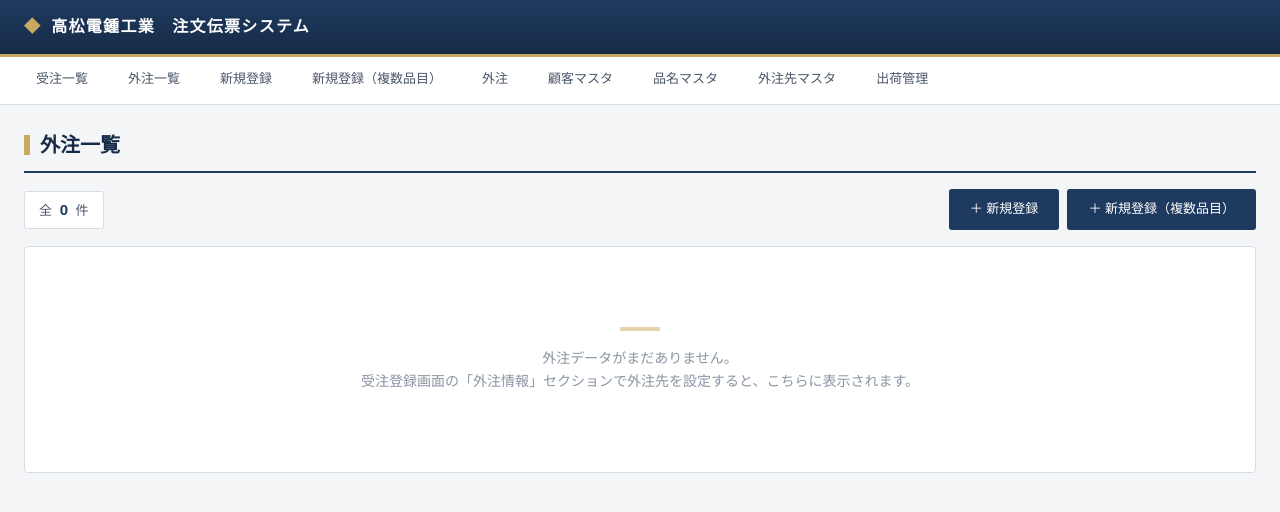
After one commit to soken0113-arch/mekki-app-, a Flask app: template templates/sub_orders.html in a window 1280 px wide. The commit adds this page. Shown: the top 512 px of the page. Run offline with Flask 3, Linux system fonts and the light colour scheme; the template is opened without the code that fills it, so the values that code supplies are empty; some libraries are stand-ins or nearby versions; some web fonts are replaced.

Commit message:
外注一覧ページを追加し受注一覧から分離
- /sub_orders ルート新規追加（外注先設定済み受注を表示）
- sub_orders.html 新規作成（外注先・品番・品名・数量・金額・合計・外注納期・納期アラート）
- 受注一覧から外注先設定済み受注を除外
- ナビバーに「外注一覧」リンクを追加（受注一覧の隣）

Co-Authored-By: Claude Sonnet 4.6 <noreply@anthropic.com>

```diff
--- a/app.py
+++ b/app.py
@@ -275,7 +275,7 @@ def change_password():
 def index():
     with get_db() as conn:
         rows = conn.execute(
-            "SELECT * FROM orders ORDER BY created_at DESC"
+            "SELECT * FROM orders WHERE (subcontractor_id IS NULL) ORDER BY created_at DESC"
         ).fetchall()
         shipped_rows = conn.execute("SELECT order_id FROM shipments").fetchall()
     shipped_ids = {r["order_id"] for r in shipped_rows}
@@ -304,6 +304,44 @@ def index():
         orders.append(order)
     alert_orders = [o for o in orders if o['alert']]
     return render_template("index.html", orders=orders, alert_orders=alert_orders)
+
+@app.route("/sub_orders")
+@login_required
+def sub_orders_list():
+    with get_db() as conn:
+        rows = conn.execute("""
+            SELECT o.*, s.name as subcontractor_name
+            FROM orders o
+            LEFT JOIN subcontractors s ON o.subcontractor_id = s.id
+            WHERE o.subcontractor_id IS NOT NULL
+            ORDER BY o.created_at DESC
+        """).fetchall()
+        shipped_rows = conn.execute("SELECT order_id FROM shipments").fetchall()
+    shipped_ids = {r["order_id"] for r in shipped_rows}
+    holidays = get_jp_holidays()
+    today = datetime.now().date()
+    orders = []
+    for row in rows:
+        if row["id"] in shipped_ids:
+            continue
+        order = dict(row)
+        due = None
+        try:
+            due = datetime.strptime(order['sub_due_date'], '%Y-%m-%d').date()
+        except:
+            pass
+        if due is None:
+            order['alert'] = None
+        elif due < today:
+            order['alert'] = 'overdue'
+        elif due == today:
+            order['alert'] = 'today'
+        elif get_prev_business_day(due, holidays) == today:
+            order['alert'] = 'tomorrow'
+        else:
+            order['alert'] = None
+        orders.append(order)
+    return render_template("sub_orders.html", orders=orders)
 
 @app.route("/new", methods=["GET", "POST"])
 @login_required
--- a/templates/base.html
+++ b/templates/base.html
@@ -22,6 +22,7 @@
 
   <nav class="app-nav">
     <a href="{{ url_for('index') }}" class="{% if request.endpoint == 'index' %}active{% endif %}">受注一覧</a>
+    <a href="{{ url_for('sub_orders_list') }}" class="{% if request.endpoint == 'sub_orders_list' %}active{% endif %}">外注一覧</a>
     <a href="{{ url_for('new_order') }}" class="{% if request.endpoint == 'new_order' %}active{% endif %}">新規登録</a>
     <a href="{{ url_for('new_order_multi') }}" class="{% if request.endpoint == 'new_order_multi' %}active{% endif %}">新規登録（複数品目）</a>
     <a href="{{ url_for('new_order_gaichuu') }}" class="{% if request.endpoint == 'new_order_gaichuu' %}active{% endif %}">外注</a>
--- /dev/null
+++ b/templates/sub_orders.html
@@ -0,0 +1,168 @@
+{% extends "base.html" %}
+
+{% block title %}外注一覧{% endblock %}
+
+{% block extra_css %}
+<style>
+  .toolbar {
+    display: flex;
+    align-items: center;
+    justify-content: space-between;
+    margin-bottom: 16px;
+    gap: 12px;
+    flex-wrap: wrap;
+  }
+  .toolbar-left {
+    display: flex;
+    align-items: center;
+    gap: 16px;
+  }
+  .count-badge {
+    font-size: 13px;
+    color: var(--text-sub);
+    background: #fff;
+    border: 1px solid var(--border);
+    padding: 6px 14px;
+    border-radius: 3px;
+  }
+  .count-badge strong {
+    color: var(--navy-700);
+    font-size: 15px;
+    font-weight: 700;
+    font-variant-numeric: tabular-nums;
+    margin: 0 4px;
+  }
+  .toolbar-right {
+    display: flex;
+    gap: 8px;
+  }
+  .table-wrap {
+    background: var(--surface);
+    border: 1px solid var(--border);
+    border-radius: 4px;
+    overflow-x: auto;
+  }
+  .table-wrap .data-table {
+    min-width: 960px;
+  }
+  .sub-badge {
+    display: inline-block;
+    padding: 3px 10px;
+    background: #f0fdf4;
+    color: #166534;
+    border: 1px solid #bbf7d0;
+    border-radius: 3px;
+    font-size: 11px;
+    font-weight: 600;
+  }
+  .row-actions {
+    display: flex;
+    gap: 6px;
+    white-space: nowrap;
+  }
+  .row-actions form { display: inline; }
+  .empty-state {
+    padding: 60px 20px;
+    text-align: center;
+    color: var(--text-mute);
+    font-size: 14px;
+  }
+  .empty-state::before {
+    content: "";
+    display: block;
+    width: 40px;
+    height: 4px;
+    background: var(--gold);
+    margin: 0 auto 16px;
+    opacity: 0.5;
+  }
+  .alert-overdue  { background-color: #ffe0e0; }
+  .alert-today    { background-color: #ffe8cc; }
+  .alert-tomorrow { background-color: #fffacc; }
+  @media (max-width: 640px) {
+    .toolbar { flex-direction: column; align-items: stretch; }
+    .toolbar-left, .toolbar-right { justify-content: space-between; }
+    .toolbar-right { flex-wrap: wrap; gap: 6px; }
+    .row-actions { flex-wrap: wrap; }
+  }
+</style>
+{% endblock %}
+
+{% block content %}
+<h1 class="page-title">外注一覧</h1>
+
+<div class="toolbar">
+  <div class="toolbar-left">
+    <div class="count-badge">全 <strong>{{ orders|length }}</strong> 件</div>
+  </div>
+  <div class="toolbar-right">
+    <a href="{{ url_for('new_order') }}" class="btn btn-primary">＋ 新規登録</a>
+    <a href="{{ url_for('new_order_multi') }}" class="btn btn-primary">＋ 新規登録（複数品目）</a>
+  </div>
+</div>
+
+{% if orders %}
+<div class="table-wrap">
+  <table class="data-table">
+    <thead>
+      <tr>
+        <th>受注番号</th>
+        <th>外注先</th>
+        <th>品名</th>
+        <th>品番</th>
+        <th class="num">数量</th>
+        <th class="num">金額</th>
+        <th class="num">合計金額</th>
+        <th>外注納期</th>
+        <th style="width:1%;">操作</th>
+      </tr>
+    </thead>
+    <tbody>
+      {% for order in orders %}
+      <tr class="{{ 'alert-' + order.alert if order.alert else '' }}">
+        <td><strong>{{ order.order_no }}</strong></td>
+        <td><span class="sub-badge">{{ order.subcontractor_name or '—' }}</span></td>
+        <td>{{ order.sub_part_name or '—' }}</td>
+        <td style="color:var(--text-mute); font-size:12px;">{{ order.sub_part_no or '—' }}</td>
+        <td class="num">{{ order.sub_qty or '—' }}</td>
+        <td class="num">{{ order.sub_amount or '—' }}</td>
+        <td class="num" style="font-weight:700;">{{ order.sub_total or '—' }}</td>
+        <td>
+          {{ order.sub_due_date or '—' }}
+          {% if order.alert == 'overdue' %}<span title="納期超過">🔴</span>
+          {% elif order.alert == 'today' %}<span title="納期当日">🟠</span>
+          {% elif order.alert == 'tomorrow' %}<span title="納期1日前">🟡</span>
+          {% endif %}
+        </td>
+        <td>
+          <div class="row-actions">
+            {% if order.product == '複数品目' %}
+            <a href="{{ url_for('detail_multi', order_id=order.id) }}" class="btn btn-secondary btn-sm">詳細</a>
+            {% else %}
+            <a href="{{ url_for('detail', order_id=order.id) }}" class="btn btn-secondary btn-sm">詳細</a>
+            {% endif %}
+            <a href="{{ url_for('print_subcontractor_order', order_id=order.id) }}" class="btn btn-secondary btn-sm" target="_blank">伝票</a>
+            <form method="POST" action="{{ url_for('complete_shipment', order_id=order.id) }}"
+                  onsubmit="return confirm('この受注を出荷完了にしますか？\n\n外注先：{{ order.subcontractor_name }}\n\nこの操作は元に戻せません。')">
+              <button type="submit" class="btn btn-ship btn-sm">出荷</button>
+            </form>
+            <form method="POST" action="{{ url_for('delete', order_id=order.id) }}"
+                  onsubmit="return confirm('この受注を削除しますか？\n\n外注先：{{ order.subcontractor_name }}\n\nこの操作は元に戻せません。')">
+              <button type="submit" class="btn btn-danger btn-sm">削除</button>
+            </form>
+          </div>
+        </td>
+      </tr>
+      {% endfor %}
+    </tbody>
+  </table>
+</div>
+{% else %}
+<div class="card">
+  <div class="empty-state">
+    外注データがまだありません。<br>
+    受注登録画面の「外注情報」セクションで外注先を設定すると、こちらに表示されます。
+  </div>
+</div>
+{% endif %}
+{% endblock %}
```
